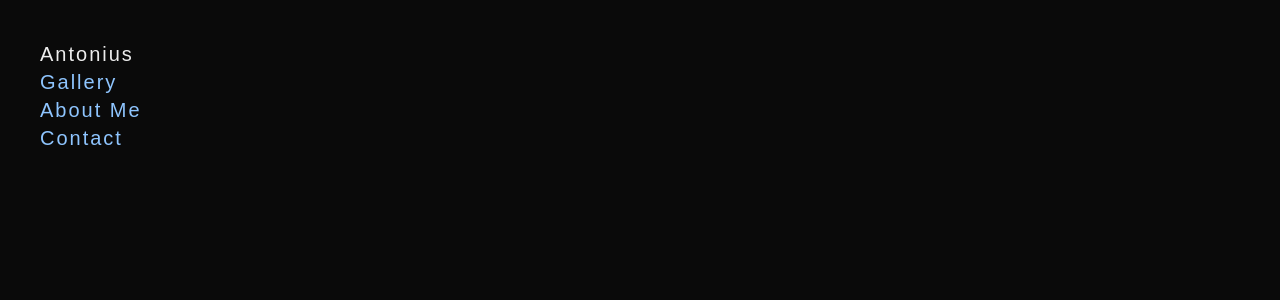
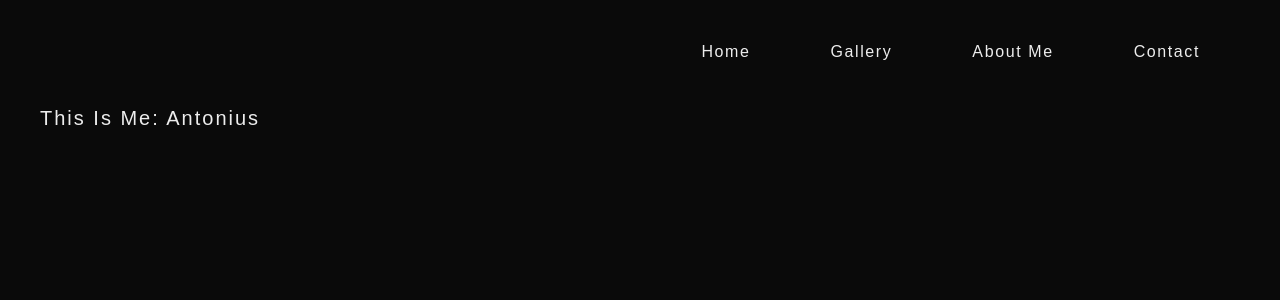
Before and after one commit to antonblaise/photography-portfolio, a Next.js app: page / in a window 1280 px wide. Shown: the top 300 px of the page. Built offline with nearby package versions, Linux system fonts and the light colour scheme.

Commit message:
Moved `utils` folder into `src`. Modified home and starter pages. Implemented top nav bar with `layout.tsx`. Implemented sample Gallery page.

```diff
--- a/src/app/about/page.tsx
+++ b/src/app/about/page.tsx
@@ -3,6 +3,7 @@ import "@/app/globals.css"
 export default function AboutPage() {
     return (
         <div className="p-10">
+            <h1>About Me</h1>
             <p>Coming soon. 📸</p>
         </div>
     )
--- a/src/app/contact/page.tsx
+++ b/src/app/contact/page.tsx
@@ -3,6 +3,7 @@ import "@/app/globals.css"
 export default function ContactPage() {
     return (
         <div className="p-10">
+            <h1>Contact</h1>
             <p>Coming soon. 📸</p>
         </div>
     )
--- a/src/app/gallery/page.tsx
+++ b/src/app/gallery/page.tsx
@@ -1,9 +1,25 @@
-import "@/app/globals.css"
+import { getPhotos } from "@/utils/actions";
+import { RowsPhotoAlbum } from "react-photo-album";
+import "react-photo-album/rows.css";
 
-export default function GalleryPage() {
-    return (
-        <div className="p-10">
-            <p>Coming soon. 📸</p>
-        </div>
-    )
+export default async function GalleryPage() {
+  const rawPhotos = await getPhotos();
+
+  const photos = rawPhotos.map((p) => ({
+    src: p.image_url,
+    width: p.width,
+    height: p.height,
+    alt: p.title || "",
+  }));
+
+  return (
+    <main className="p-10">
+      <h1 className="mb-10 text-xl font-light tracking-widest uppercase">Gallery</h1>
+
+      <RowsPhotoAlbum
+        photos={photos}
+        targetRowHeight={250}
+      />
+    </main>
+  );
 }
--- a/src/app/layout.tsx
+++ b/src/app/layout.tsx
@@ -1,33 +1,30 @@
-import type { Metadata } from "next";
-import { Geist, Geist_Mono } from "next/font/google";
-import "./globals.css";
+import React from "react"
+import Link from "next/link"
+import "./globals.css"
 
-const geistSans = Geist({
-  variable: "--font-geist-sans",
-  subsets: ["latin"],
-});
+export default function RootLayout({ children }: { children: React.ReactNode }) {
+  return (
+    <html lang="en">
+      <body>
+        <nav className="
+          tracking-widest
+          flex
+          flex-row
+          pt-10
+          pr-20
+          gap-20
+          justify-end
+          [&>a]:hover:text-gray-400
+          [&>a]:hover:duration-500
+        ">
+          <Link href="/">Home</Link>
+          <Link href="/gallery">Gallery</Link>
+          <Link href="/about">About Me</Link>
+          <Link href="contact">Contact</Link>
+        </nav>
 
-const geistMono = Geist_Mono({
-  variable: "--font-geist-mono",
-  subsets: ["latin"],
-});
-
-export const metadata: Metadata = {
-  title: "Create Next App",
-  description: "Generated by create next app",
-};
-
-export default function RootLayout({
-  children,
-}: Readonly<{
-  children: React.ReactNode;
-}>) {
-  return (
-    <html
-      lang="en"
-      className={`${geistSans.variable} ${geistMono.variable} h-full antialiased`}
-    >
-      <body className="min-h-full flex flex-col">{children}</body>
+        {children}
+      </body>
     </html>
-  );
+  )
 }
--- a/src/app/page.tsx
+++ b/src/app/page.tsx
@@ -1,18 +1,9 @@
-import Link from "next/link";
 import "./globals.css"
 
 export default function HomePage() {
   return (
     <main className="p-10 font-light text-xl tracking-widest">
-      <h1>Antonius</h1>
-
-      <nav>
-        <ul className="text-blue-300">
-          <li><Link href="/gallery">Gallery</Link></li>
-          <li><Link href="/about">About Me</Link></li>
-          <li><Link href="/contact">Contact</Link></li>
-        </ul>
-      </nav>
+      <h1>This Is Me: Antonius</h1>
     </main>
   )
 }
--- a/utils/actions.ts
+++ b/src/utils/actions.ts
@@ -14,6 +14,8 @@ interface Photo {
     } | null;       // Null for when data fails to load
     is_digital: boolean;
     date: string;
+    width: number;
+    height: number;
 }
 
 export async function getPhotos(): Promise<Photo[]> {
@@ -26,7 +28,9 @@ export async function getPhotos(): Promise<Photo[]> {
             cameras ( name ),
             film_stocks ( name ),
             is_digital,
-            date
+            date,
+            width,
+            height
         `)
         .order('date', { ascending: false });
 
```
Also changed, not shown: src/utils/supabase.ts (renamed from utils/supabase.ts), 1 other file (tests, documents, lock files or other folders).
